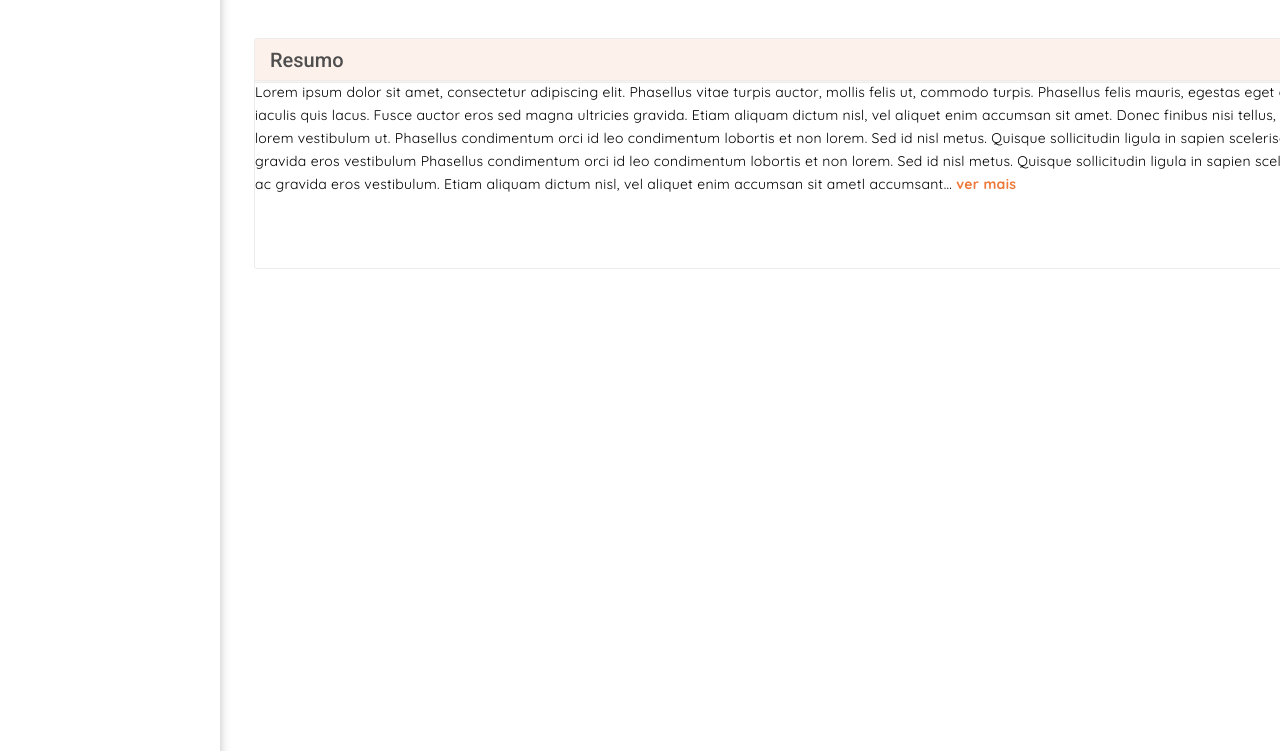
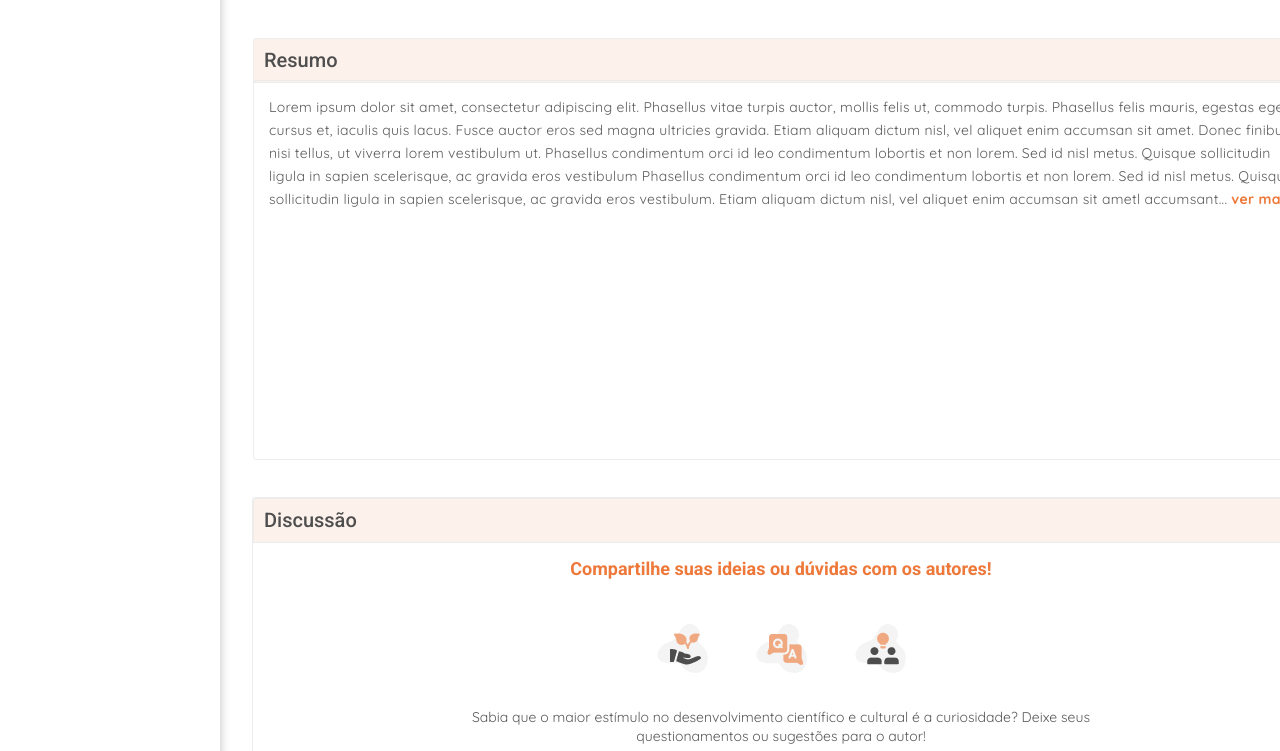
Before and after one commit to felpsalvs/chuva-front-sass, a website: page assets/index.html in a window 1280 px wide. Shown: the part 611-1362 px from the top of the page. Drawn offline with Linux system fonts and the light colour scheme.

Commit message:
alterações no layout

```diff
--- a/assets/index.html
+++ b/assets/index.html
@@ -72,7 +72,6 @@
                     <br/>
                     <br/>
                     <br/>
-                    <br/>
                     ¹Universidade Estadual de Campinas
                     ²Universidade de São Paulo<br/>
                     ³Instituto Nacional de Pesquisas Espaciais<br/>
@@ -98,11 +97,22 @@
             </div>
         </div>
     </div>
-
         <div class="discussion">
             <div class="discussion__topic">
                 Discussão
             </div>
+            <div class="discussion__create">
+                <p>Compartilhe suas ideias ou dúvidas com os autores!</p>
+            </div>
+                <div class="discussion__img">
+                    <img src="/assets/images/icone1.png" alt="Sustentabilidade">
+                    <img src="/assets/images/icone2.png" alt="Linguagem">
+                    <img src="/assets/images/icone3.png" alt="Ideias">
+                </div>
+                    <p>Sabia que o maior estímulo no desenvolvimento científico e cultural é a curiosidade? Deixe seus questionamentos ou sugestões para o autor!</p>
+        </div>
+        <div class="discussion__submit">
+
         </div>
         <script src="/assets/script.js"></script>
 </body>
--- a/assets/scss/style.scss
+++ b/assets/scss/style.scss
@@ -286,7 +286,7 @@ header{
         width: 100%;
         max-width: 212px;
         align-items: center;
-        margin-left: -230px;
+        margin-left: -196px;
 
         p{
             font-family: 'Quicksand';
@@ -297,11 +297,12 @@ header{
             margin-top: 440px;
             letter-spacing: 0.02em;
             color: #5C5C5C;
+            margin-left: -19px;
             height: 364px;
             overflow-y: scroll;
             scroll-snap-type: y mandatory;
+        }
 
-        }
         span{
             scroll-snap-align: start;
             font-family: 'Quicksand';
@@ -319,11 +320,14 @@ header{
 
 .resume{
     display: flex;
+    max-width: 1058px;
+    height: 45px;
+    margin: 0 auto;
 
     &__title{
-        width: 1098px;
+        width: 1058px;
         height: 45px;
-        margin-left: -785px;
+        margin-left: -786px;
         margin-top: 480px;
         background: #FDF1EB;
         border: 1px solid #ECECEC;
@@ -336,15 +340,17 @@ header{
         display: flex;
         align-items: center;
         color: #4E4E4E;
-        padding-left: 15px;
+        padding-left: 10px;
 }
 &__text{
-    height: 189px;
-    width: 1098px;
-    margin-left: -1098px;
+    height: 380px;
+    width: 1058px;
+    margin-left: -1058px;
     margin-top: 522px;
     border-radius: 3px;
     border: 1px solid #ECECEC;
+    padding: 15px;
+
     span{
         font-family: 'Quicksand';
         font-size: 14px;
@@ -355,7 +361,7 @@ header{
         order: 0;
         align-self: stretch;
         flex-grow: 0;
-        text-align: center;
+        color: #5C5C5C;
     }
 
     #more {display: none;}
@@ -374,13 +380,74 @@ header{
     }
 }
 }
+
 .discussion{
-    width: 1058px;
-    height: 45px;
-    margin-left: 0px;
-    margin-top: 761px;
+    height: 621px;
+    max-width: 1058px;
+    width: 100%;
+    margin-left: 252px;
+    margin-top: 500px;
+    border-radius: 3px;
+    border: 1px solid #ECECEC;
 
-    background: #FDF1EB;
-    border: 1px solid #ECECEC;
-    border-radius: 3px 3px 0px 0px;
+    &__topic{
+        width: 1058px;
+        height: 45px;
+        font-family: 'Roboto';
+        font-style: normal;
+        font-weight: 500;
+        font-size: 20px;
+        line-height: 25px;
+        display: flex;
+        align-items: center;
+        color: #4E4E4E;
+        padding-left: 10px;
+        background: #FDF1EB;
+        border: 1px solid #ECECEC;
+        border-radius: 3px 3px 0px 0px;
+    }
+    &__img{
+        display: flex;
+        align-items: center;
+        justify-content: center;
+        margin-top: 27px;
+        margin-bottom: 35px;
+        gap: 3em;
+    }
+    &__submit{
+        width: 1027px;
+        width: 100%;
+        border: 1px solid #E7E7E7;
+    }
+    &__create{
+            display: flex;
+            max-width: 1058px;
+            width: 100%;
+            margin: 0 auto;
+            align-items: center;
+            justify-content: center;
+        p:nth-last-child(1){
+            font-family: 'Roboto';
+            font-style: normal;
+            font-weight: 700;
+            font-size: 18px;
+            line-height: 21px;
+            color: #ED7839;
+            margin-top: 15px;
+        }
+    }
+    p{
+        font-family: 'Quicksand';
+        font-style: normal;
+        font-weight: 400;
+        font-size: 14px;
+        line-height: 19px;
+        text-align: center;
+        color: #595959;
+        height: 39px;
+        width: 626px;
+        margin: 0 auto;
+        align-items: center;
+        justify-content: center;
+    }
 }
```
Also changed, not shown: assets/css/style.css, assets/images/icone1.png (added), assets/images/icone2.png (added), assets/images/icone3.png (added), 1 other file.
